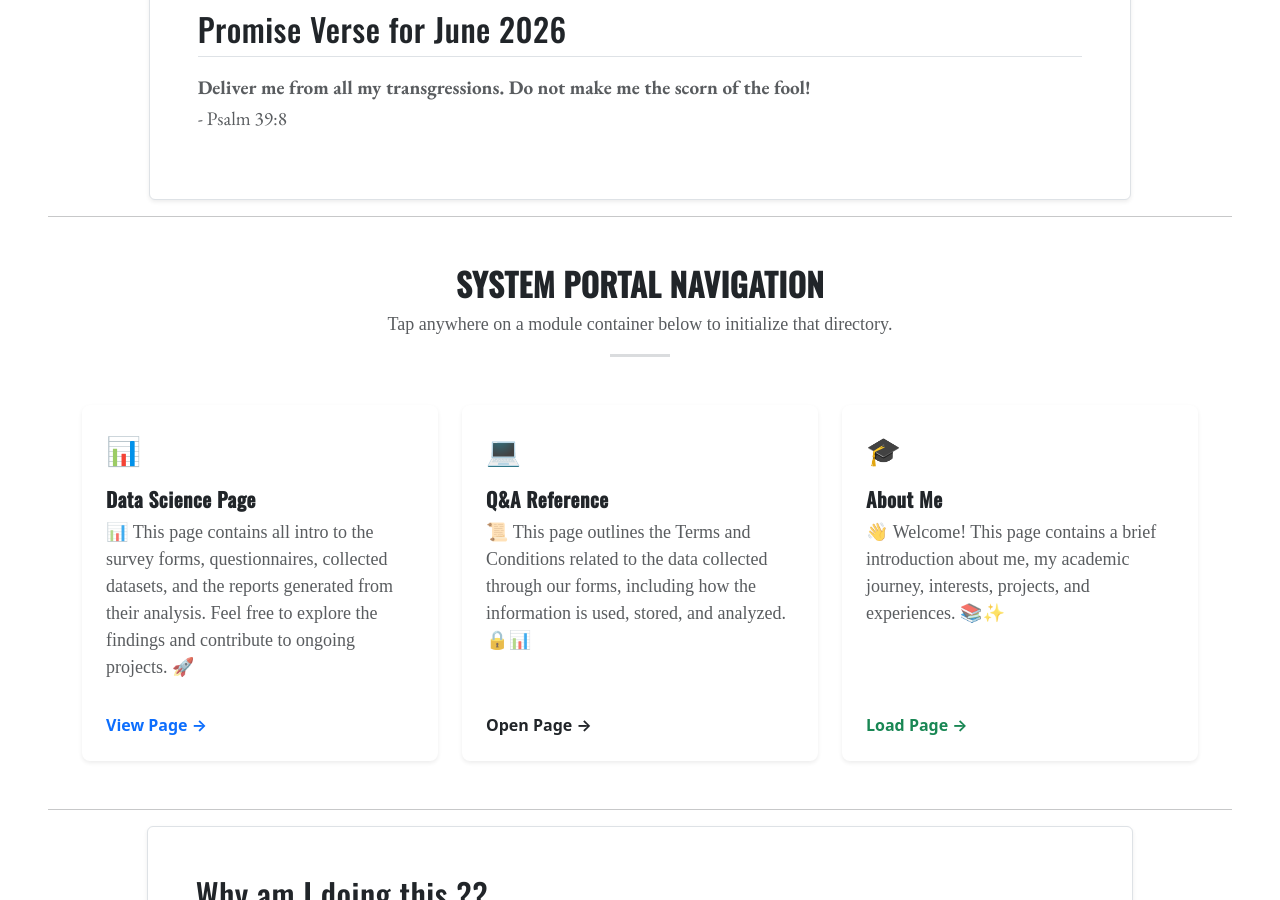
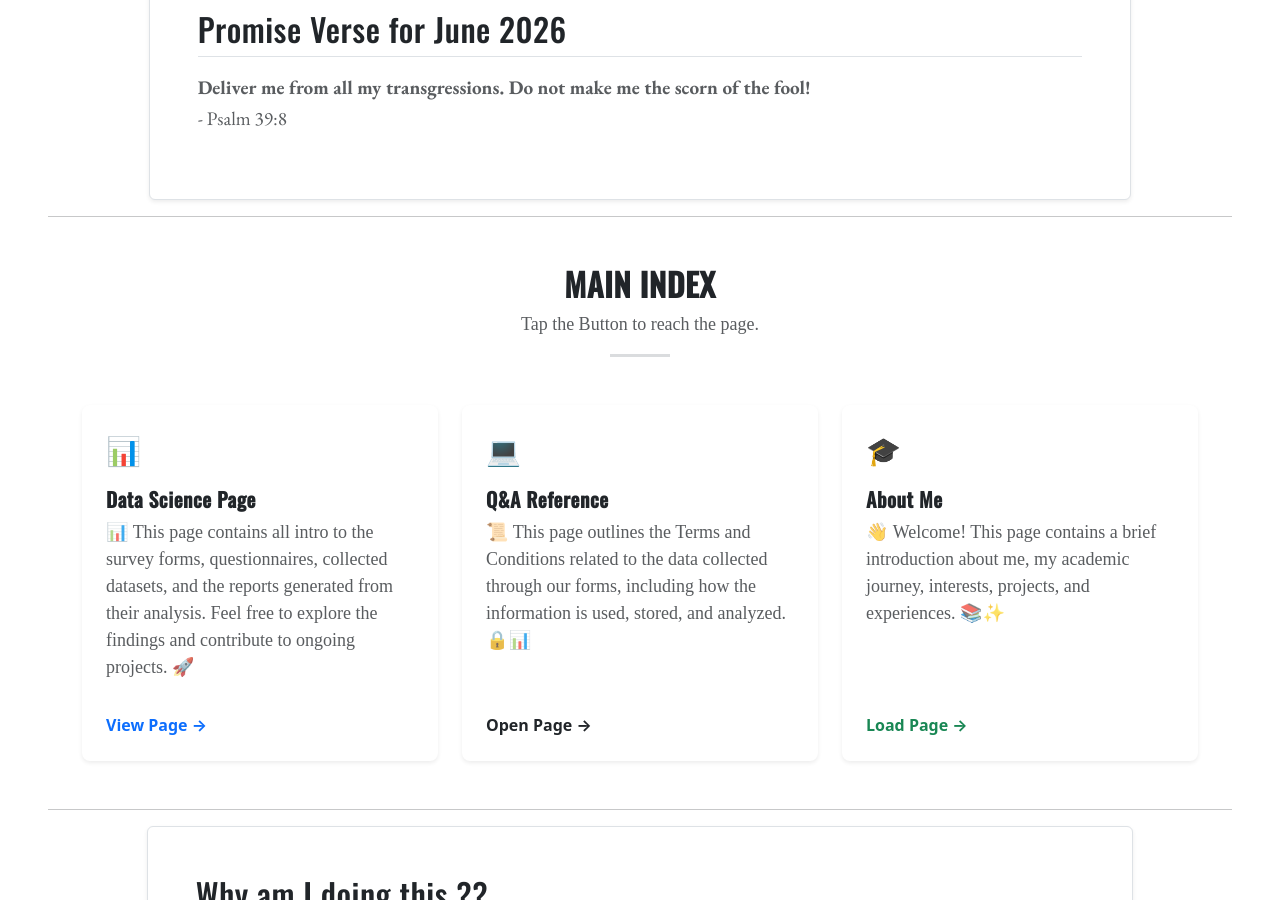
Before and after one commit to tninanofchirawa/personal-website-1, a Jekyll site: the page built from index.html, in a window 1280 px wide and 900 px high, scrolled down 710 px. Built offline with Jekyll 4.4.1, drawn with Linux system fonts in a browser that asks for light colours; some web fonts are replaced.

Commit message:
Update index.html
Updated that Front Page

```diff
--- a/index.html
+++ b/index.html
@@ -18,8 +18,8 @@
 <hr>
 <div class="container my-5">
   <div class="text-center mb-5">
-    <h2 class="fw-bold text-uppercase tracking-wide">System Portal Navigation</h2>
-    <p class="text-muted">Tap anywhere on a module container below to initialize that directory.</p>
+    <h2 class="fw-bold text-uppercase tracking-wide">Main Index</h2>
+    <p class="text-muted">Tap the Button to reach the page.</p>
     <hr class="mx-auto border-secondary" style="width: 60px; border-width: 3px;">
   </div>
 
```
